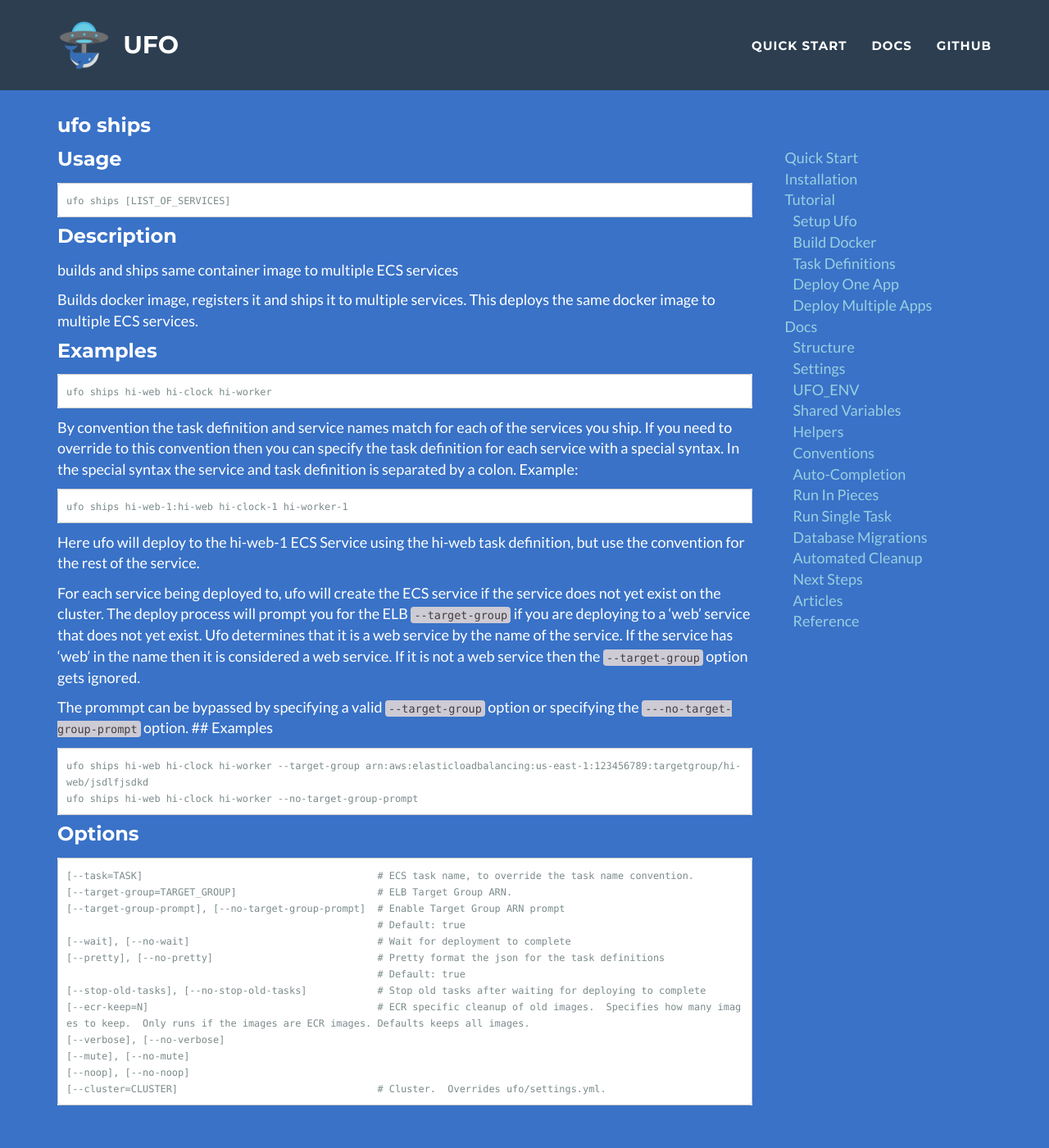
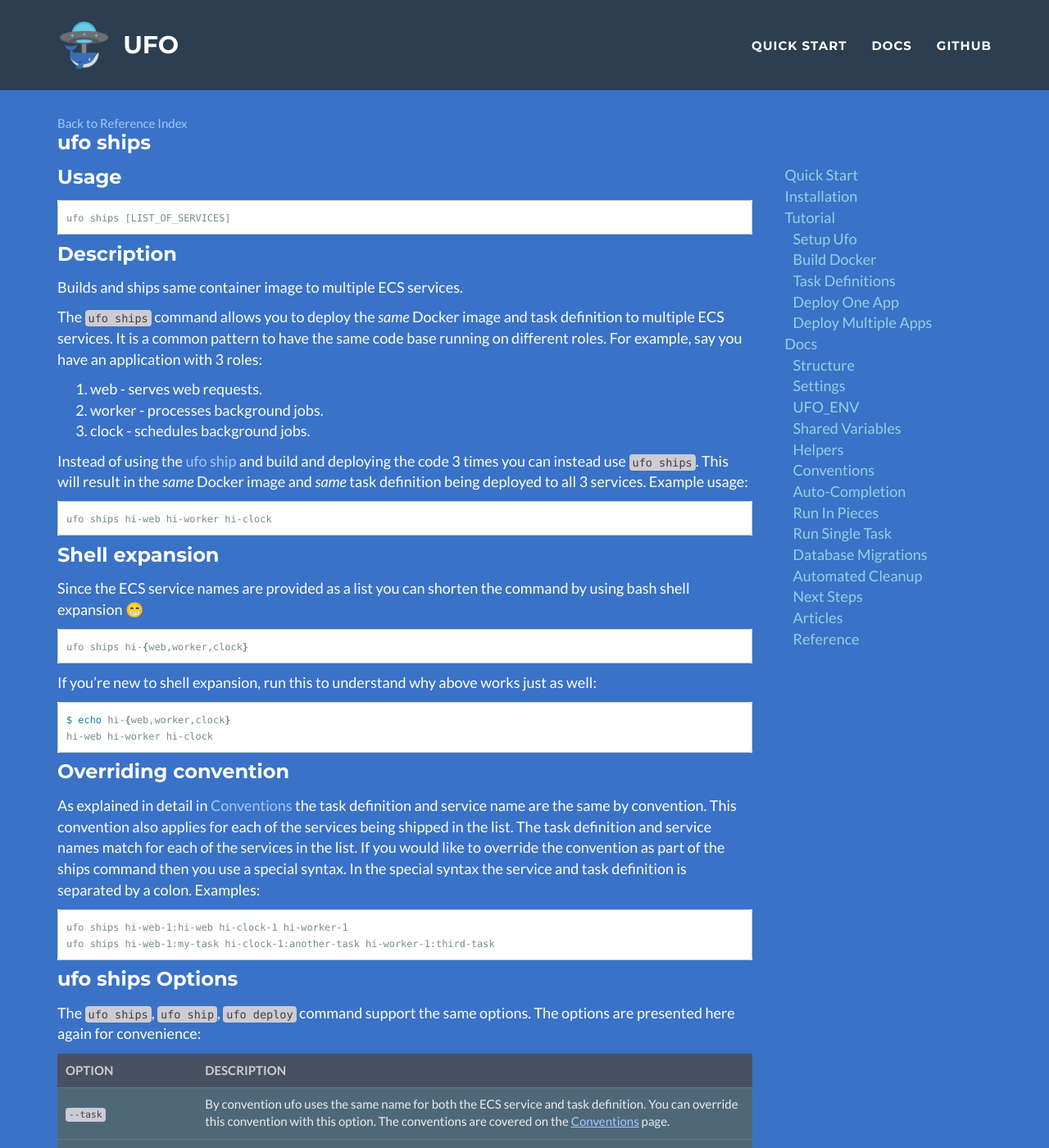
Before and after one commit to boltops-tools/ufo, a Jekyll site: the page built from docs/_reference/ufo-ships.md, in a window 1280 px wide and 1400 px high. Shown: the whole window at 82% size. Built offline with Jekyll 4.4.1, drawn with Linux system fonts in a browser that asks for light colours; some of the changed text lies outside the part shown.

Commit message:
combine ufo ship and ships docs to cli doc

````diff
--- a/docs/_includes/content.html
+++ b/docs/_includes/content.html
@@ -8,6 +8,11 @@
     <section id="main">
         <div class="container">
             <div class="row">
+                {% if page.reference %}
+                <div class="col-md-9 reference-nav">
+                    <a href="/reference">Back to Reference Index</a>
+                </div>
+                {% endif %}
                 <div class="col-md-9 content-body">
                     <h2>{{ page.title }}</h2>
                     {{ content }}
--- a/docs/_reference/ufo-ships.md
+++ b/docs/_reference/ufo-ships.md
@@ -9,23 +9,57 @@ reference: true
 
 ## Description
 
-builds and ships same container image to multiple ECS services
+Builds and ships same container image to multiple ECS services.
 
-Builds docker image, registers it and ships it to multiple services.  This deploys the same docker image to multiple ECS services.
+The `ufo ships` command allows you to deploy the *same* Docker image and task definition to multiple ECS services.  It is a common pattern to have the same code base running on different roles.  For example, say you have an application with 3 roles:
 
-## Examples
+1. web - serves web requests.
+2. worker - processes background jobs.
+3. clock - schedules background jobs.
 
-    ufo ships hi-web hi-clock hi-worker
+Instead of using the [ufo ship]({% link _reference/ufo-ship.md %}) and build and deploying the code 3 times you can instead use `ufo ships`.  This will result in the *same* Docker image and *same* task definition being deployed to all 3 services.  Example usage:
 
-By convention the task definition and service names match for each of the services you ship. If you need to override to this convention then you can specify the task definition for each service with a special syntax.  In the special syntax the service and task definition is separated by a colon.  Example:
+```sh
+ufo ships hi-web hi-worker hi-clock
+```
 
-    ufo ships hi-web-1:hi-web hi-clock-1 hi-worker-1
+## Shell expansion
 
-Here ufo will deploy to the hi-web-1 ECS Service using the hi-web task definition, but use the convention for the rest of the service.
+Since the ECS service names are provided as a list you can shorten the command by using bash shell expansion 😁
+
+```sh
+ufo ships hi-{web,worker,clock}
+```
+
+If you're new to shell expansion, run this to understand why above works just as well:
+
+```sh
+$ echo hi-{web,worker,clock}
+hi-web hi-worker hi-clock
+```
+
+## Overriding convention
+
+As explained in detail in [Conventions]({% link _docs/conventions.md %}) the task definition and service name are the same by convention.  This convention also applies for each of the services being shipped in the list. The task definition and service names match for each of the services in the list.  If you would like to override the convention as part of the ships command then you use a special syntax. In the special syntax the service and task definition is separated by a colon.  Examples:
+
+```sh
+ufo ships hi-web-1:hi-web hi-clock-1 hi-worker-1
+ufo ships hi-web-1:my-task hi-clock-1:another-task hi-worker-1:third-task
+```
+
+## ufo ships Options
+
+The `ufo ships`, `ufo ship`, `ufo deploy` command support the same options. The options are presented here again for convenience:
+
+{% include ufo-ship-options.md %}
+
+Note: The `--task` option is not used with the `ufo ships` command.
+
+## ELB Target Group
 
 For each service being deployed to, ufo will create the ECS service if the service does not yet exist on the cluster.  The deploy process will prompt you for the ELB `--target-group` if you are deploying to a 'web' service that does not yet exist.  Ufo determines that it is a web service by the name of the service. If the service has 'web' in the name then it is considered a web service. If it is not a web service then the `--target-group` option gets ignored.
 
-The prommpt can be bypassed by specifying a valid `--target-group` option or specifying the `---no-target-group-prompt` option.  ## Examples
+The prommt can be bypassed by specifying a valid `--target-group` option or specifying the `---no-target-group-prompt` option.  ## Examples
 
     ufo ships hi-web hi-clock hi-worker --target-group arn:aws:elasticloadbalancing:us-east-1:123456789:targetgroup/hi-web/jsdlfjsdkd
     ufo ships hi-web hi-clock hi-worker --no-target-group-prompt
--- a/lib/ufo/cli.rb
+++ b/lib/ufo/cli.rb
@@ -57,7 +57,7 @@ module Ufo
       cleanup(builder.image_name)
     end
 
-    desc "ships [LIST_OF_SERVICES]", "builds and ships same container image to multiple ECS services"
+    desc "ships [LIST_OF_SERVICES]", "Builds and ships same container image to multiple ECS services."
     long_desc Help.text(:ships)
     ship_options.call
     def ships(*services)
````
Also changed, not shown: docs/_docs/ufo-deploy.md (+1 -1 lines), docs/_docs/ufo-ship.md (deleted, +0 -3 lines), docs/_docs/ufo-ships.md (deleted, +0 -47 lines), docs/_reference/ufo-ship.md (+13 -23 lines), lib/ufo/help/ship.md (+13 -23 lines), lib/ufo/help/ships.md (+41 -7 lines).
